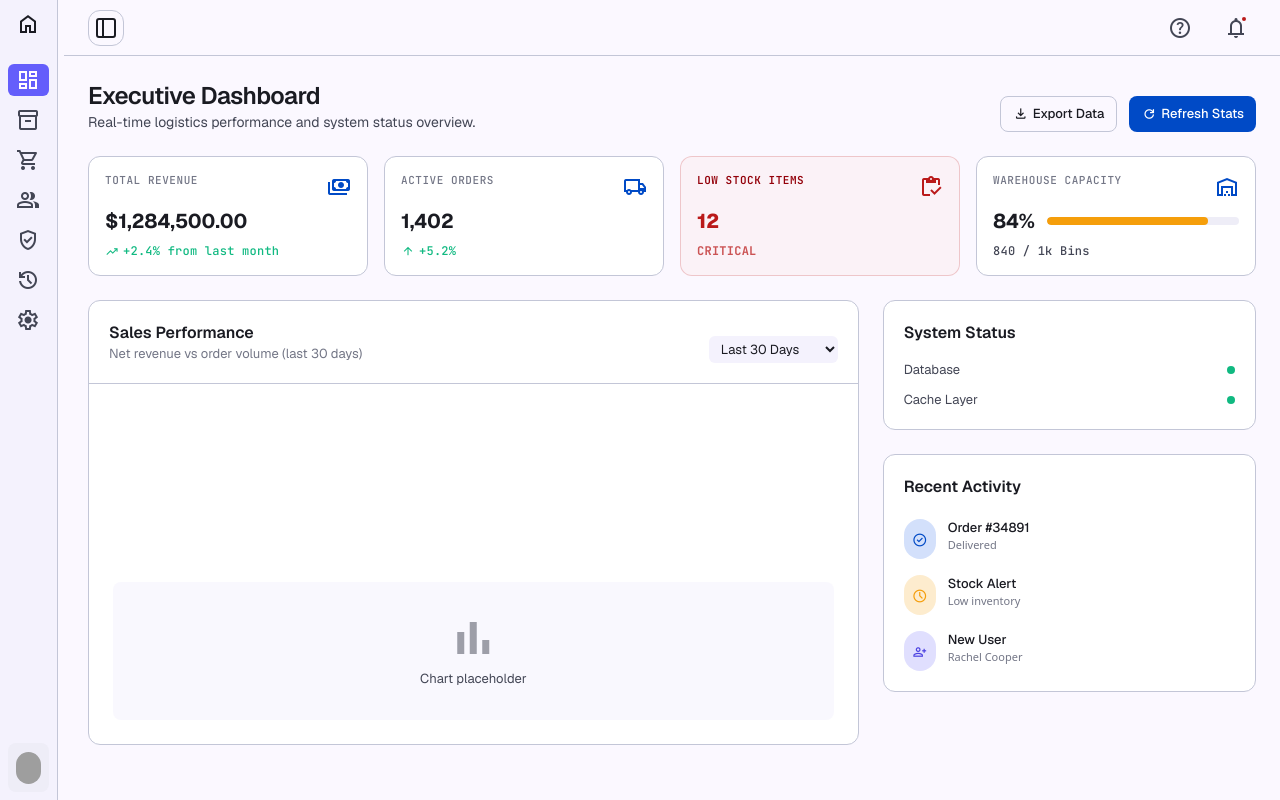
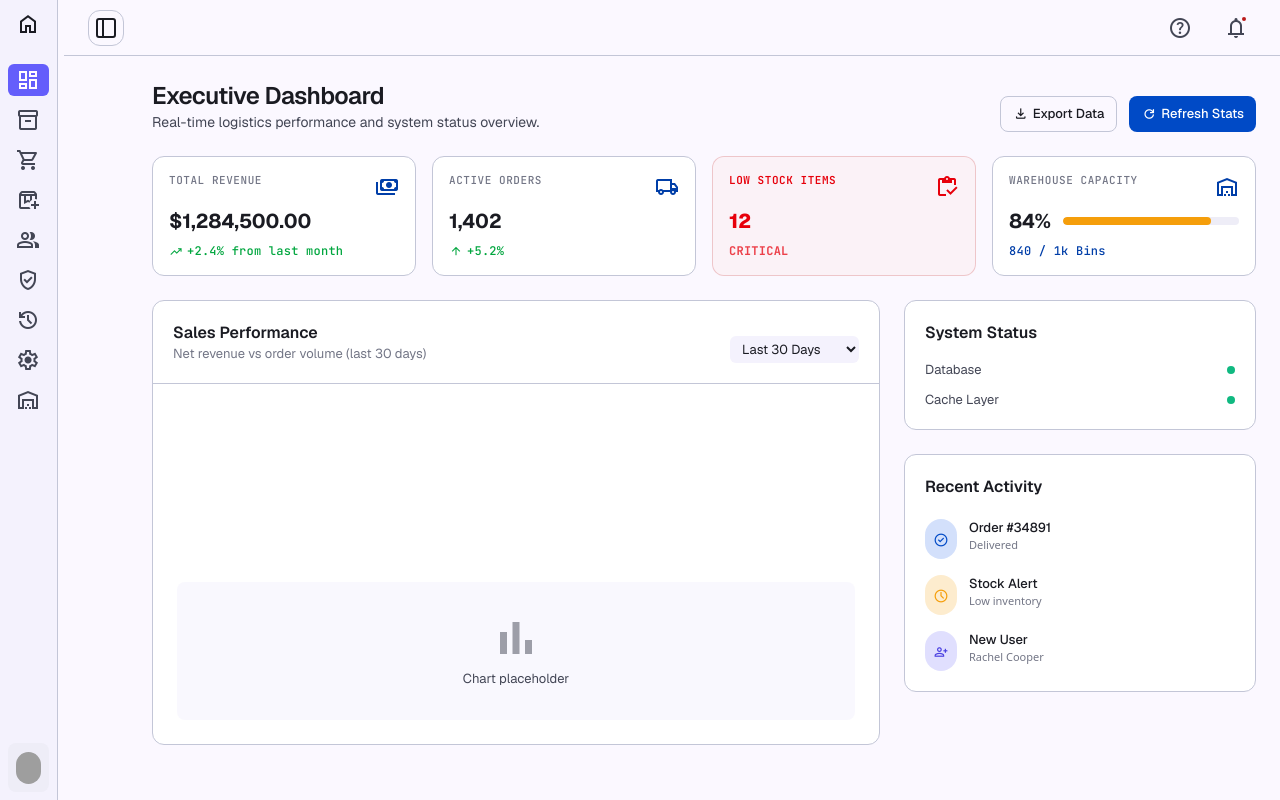
Before and after one commit to colpno/FlowStock, a Next.js app: page /dashboard in a window 1280 px wide. Built offline with nearby package versions, Linux system fonts and the light colour scheme; grey boxes are pictures that could not be loaded.

Commit message:
feat: move Sidebar and Header to root layout

```diff
--- a/src/app/layout.tsx
+++ b/src/app/layout.tsx
@@ -3,6 +3,8 @@ import type { Metadata } from "next";
 
 import { Geist, Inter, JetBrains_Mono } from "next/font/google";
 
+import { AppSidebar } from "@/components/app-sidebar";
+import { Header } from "@/components/header";
 import { SidebarProvider } from "@/components/ui/sidebar";
 import { TooltipProvider } from "@/components/ui/tooltip";
 import { cn } from "@/lib/utils";
@@ -33,7 +35,11 @@ export default function RootLayout({
     <html lang="en" className={cn(geistSans.variable, jetBrainsMono.variable, inter.variable)}>
       <body className="min-h-full bg-surface text-on-surface antialiased">
         <SidebarProvider defaultOpen={false}>
-          <TooltipProvider>{children}</TooltipProvider>
+          <TooltipProvider>
+            <AppSidebar />
+            <Header />
+            {children}
+          </TooltipProvider>
         </SidebarProvider>
       </body>
     </html>
--- a/src/app/page.tsx
+++ b/src/app/page.tsx
@@ -1,5 +1,7 @@
 import { redirect } from "next/navigation";
 
+import { ROUTES } from "@/constants/route";
+
 export default function Home() {
-  redirect("/dashboard");
+  redirect(ROUTES.dashboard.href);
 }
--- a/src/components/app-sidebar.tsx
+++ b/src/components/app-sidebar.tsx
@@ -1,8 +1,10 @@
 "use client";
 
 import Link from "next/link";
+import { usePathname } from "next/navigation";
 import React from "react";
 
+import { ROUTES } from "@/constants/route";
 import { cn } from "@/lib/utils";
 
 import { MaterialIcon } from "./material-icon";
@@ -20,7 +22,6 @@ import {
 } from "./ui/sidebar";
 
 type SidebarProps = {
-  activeTab?: string;
   user?: {
     name: string;
     role: string;
@@ -29,24 +30,16 @@ type SidebarProps = {
   children?: React.ReactNode;
 };
 
-const NAVIGATION_ITEMS = [
-  { href: "/dashboard", icon: "dashboard", label: "Dashboard" },
-  { href: "/inventory", icon: "inventory_2", label: "Inventory" },
-  { href: "/customer-orders", icon: "shopping_cart", label: "Orders" },
-  { href: "/users", icon: "group", label: "User Management" },
-  { href: "/roles-permissions", icon: "verified_user", label: "Roles & Permissions" },
-  { href: "/audit-logs", icon: "history", label: "Audit Logs" },
-  { href: "/settings", icon: "settings", label: "Settings" },
-];
+const NAVIGATION_ITEMS = Object.values(ROUTES).filter((route) => route.href !== ROUTES.home.href);
 
 export function AppSidebar({
-  activeTab = "/dashboard",
   user = {
     name: "Alex Morgan",
     role: "SUPER ADMIN",
   },
 }: SidebarProps) {
   const { open, isMobile } = useSidebar();
+  const pathname = usePathname();
 
   return (
     <Sidebar
@@ -58,7 +51,11 @@ export function AppSidebar({
       }
     >
       <SidebarHeader className="mb-2">
-        <SidebarMenuButton tooltip="Home" className="h-12" render={<Link href="/" />}>
+        <SidebarMenuButton
+          tooltip="Home"
+          className="h-12"
+          render={<Link href={ROUTES.home.href} />}
+        >
           {!open && <MaterialIcon>home</MaterialIcon>}
           <div className="h-full">
             <h1 className="typo-headline-md font-semibold tracking-tight text-on-surface">
@@ -81,7 +78,7 @@ export function AppSidebar({
                       href={item.href}
                       className={cn(
                         "flex items-center gap-3 rounded-lg px-3 py-5 typo-body-md transition-colors",
-                        activeTab === item.href
+                        pathname === item.href
                           ? "bg-secondary-container font-semibold text-on-secondary-container active:scale-[0.98]"
                           : "text-on-surface-variant hover:bg-surface-container-high"
                       )}
--- a/src/components/kpi-card.tsx
+++ b/src/components/kpi-card.tsx
@@ -1,5 +1,6 @@
 "use client";
 
+import { COLOR_SETS } from "@/constants/colors";
 import { cn } from "@/lib/utils";
 
 import { MaterialIcon } from "./material-icon";
@@ -15,22 +16,22 @@ type KPICardProps = {
 
 const statusStyles = {
   normal: {
-    textIcon: "text-primary",
-    textChange: "text-on-surface-variant",
+    icon: COLOR_SETS.INFO.text,
+    change: COLOR_SETS.INFO.text,
   },
   success: {
-    textIcon: "text-primary",
-    textChange: "text-success",
+    icon: COLOR_SETS.INFO.text,
+    change: COLOR_SETS.SUCCESS.text,
   },
   warning: {
-    textIcon: "text-warning",
-    textChange: "text-warning",
+    icon: COLOR_SETS.WARNING.text,
+    change: COLOR_SETS.WARNING.text,
   },
   critical: {
-    textIcon: "text-error",
-    textChange: "text-error font-bold animate-pulse",
+    icon: COLOR_SETS.DANGER.text,
+    change: `${COLOR_SETS.DANGER.text} font-bold animate-pulse`,
   },
-};
+} as const;
 
 export function KPICard({ icon, label, value, change, status = "normal", children }: KPICardProps) {
   const styles = statusStyles[status];
@@ -48,12 +49,12 @@ export function KPICard({ icon, label, value, change, status = "normal", childre
         <span
           className={cn(
             "mb-1 typo-label-sm tracking-wider uppercase",
-            status === "critical" ? "font-semibold text-on-error-container" : "text-outline"
+            status === "critical" ? `font-semibold ${COLOR_SETS.DANGER.text}` : "text-outline"
           )}
         >
           {label}
         </span>
-        <div className={`rounded-lg ${styles.textIcon}`}>
+        <div className={`rounded-lg ${styles.icon}`}>
           <MaterialIcon>{icon}</MaterialIcon>
         </div>
       </div>
@@ -63,7 +64,7 @@ export function KPICard({ icon, label, value, change, status = "normal", childre
           <h3
             className={cn(
               status === "critical"
-                ? "typo-headline-lg font-extrabold text-error"
+                ? `typo-headline-lg font-extrabold ${COLOR_SETS.DANGER.text}`
                 : "typo-headline-lg font-bold"
             )}
           >
@@ -77,7 +78,7 @@ export function KPICard({ icon, label, value, change, status = "normal", childre
       )}
 
       {change && (
-        <span className={`mt-2 flex items-center gap-1 typo-label-md ${styles.textChange}`}>
+        <span className={`mt-2 flex items-center gap-1 typo-label-md ${styles.change}`}>
           {change}
         </span>
       )}
```
